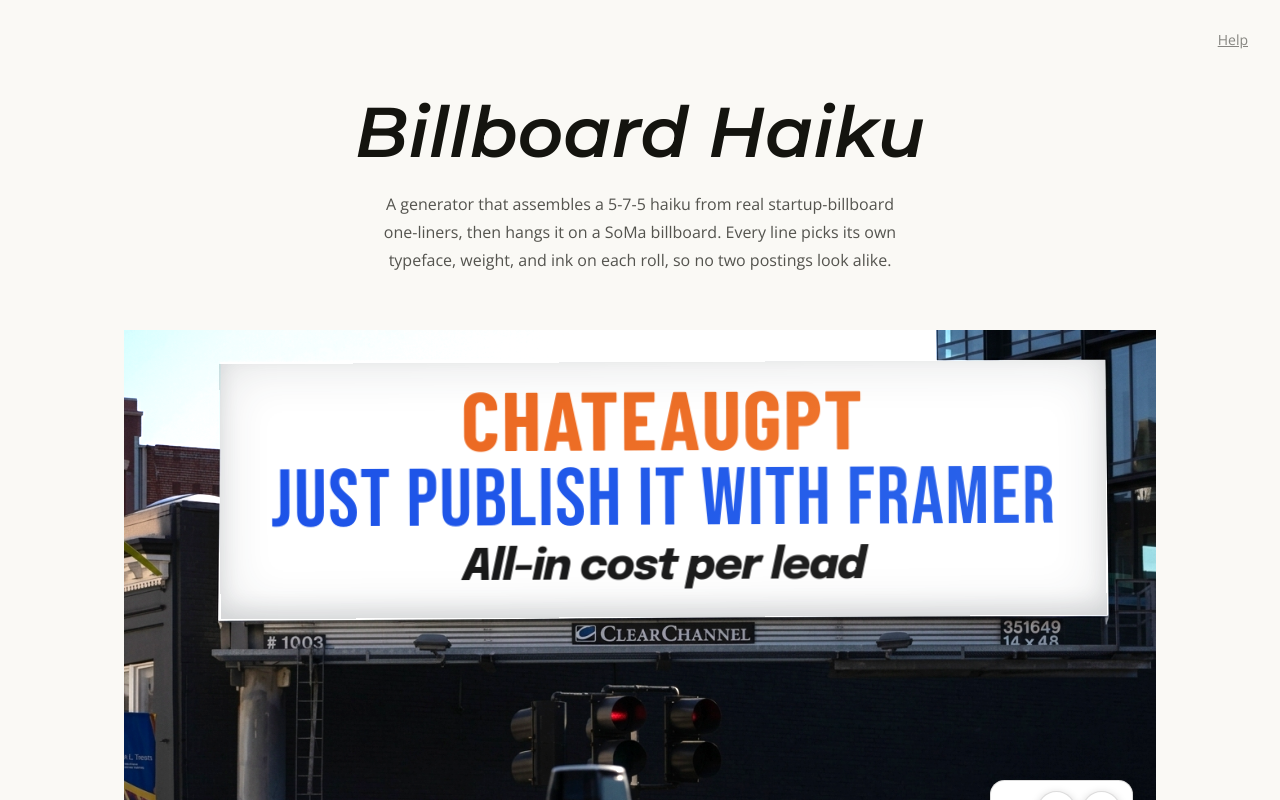
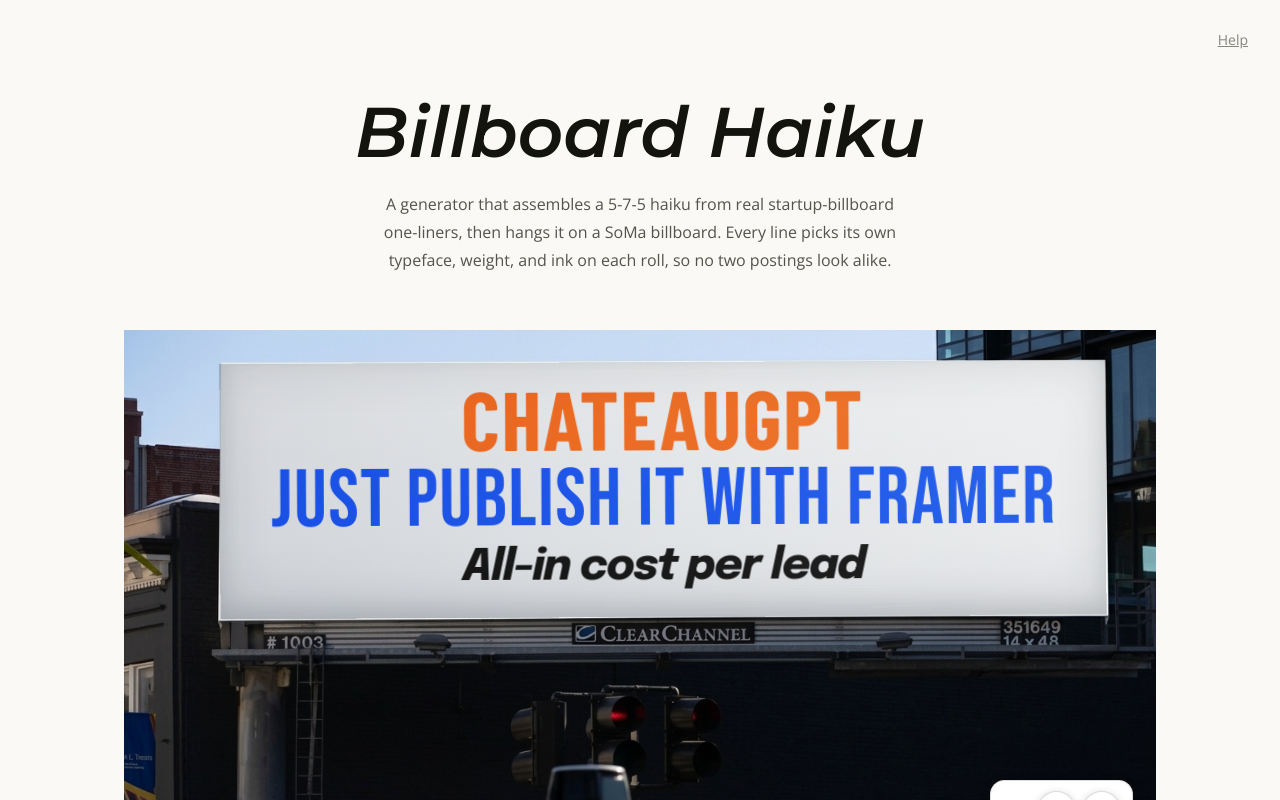
Before and after one commit to sashaperigo/sf-billboard-haiku, a React (Vite) app: page / in a window 1280 px wide. Shown: the top 800 px of the page. Built offline with nearby package versions, Linux system fonts and the light colour scheme; a web font is replaced by a local one.

Commit message:
Revert "Brighten billboard image"
This reverts commit eb2c1f1b51f9d92deff812855a0a3e5aadda60d6.

```diff
--- a/src/index.css
+++ b/src/index.css
@@ -108,7 +108,6 @@
 
 .stage>img {
     display: block;
-    filter: brightness(1.3);
     width: 100%;
     height: auto;
 }
```
